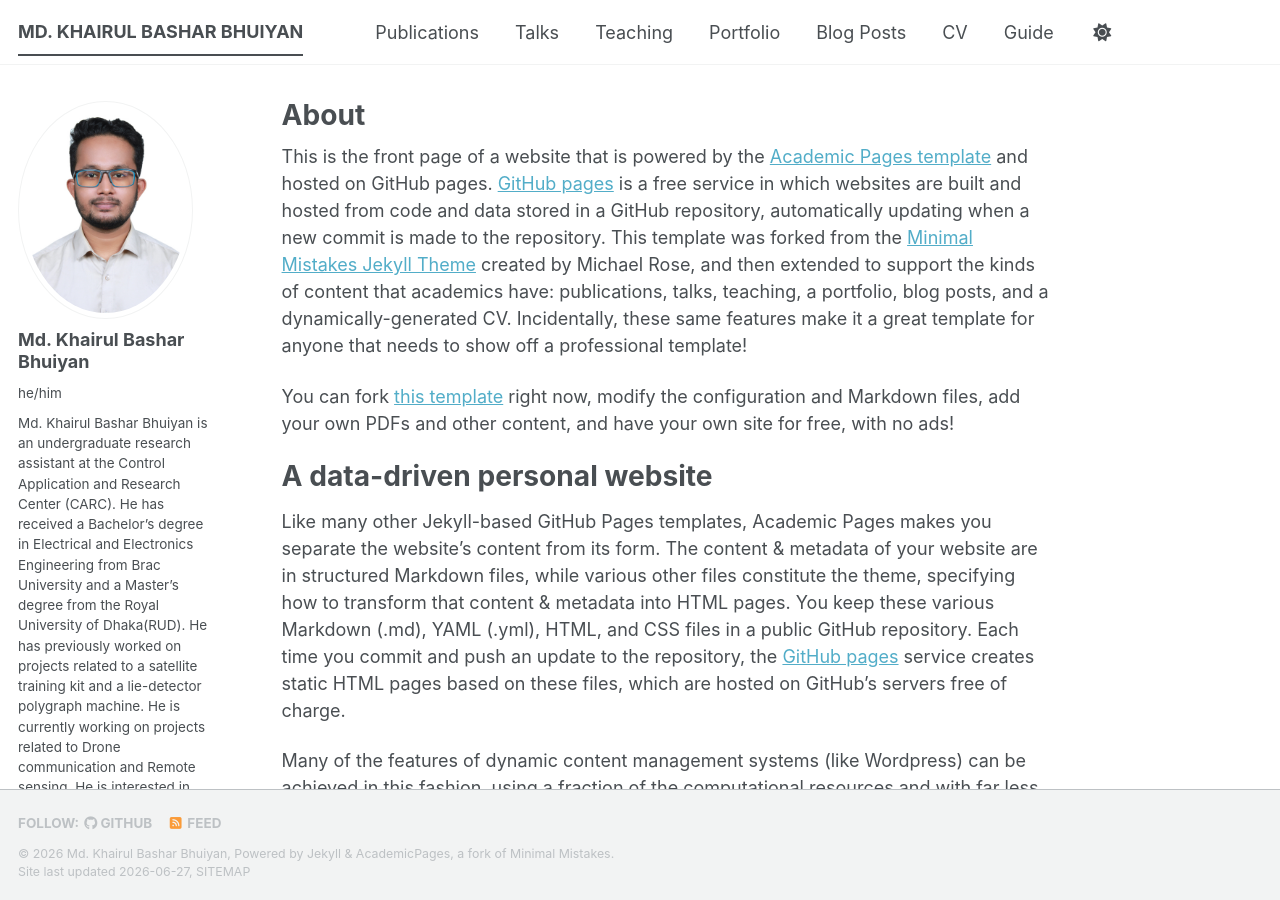
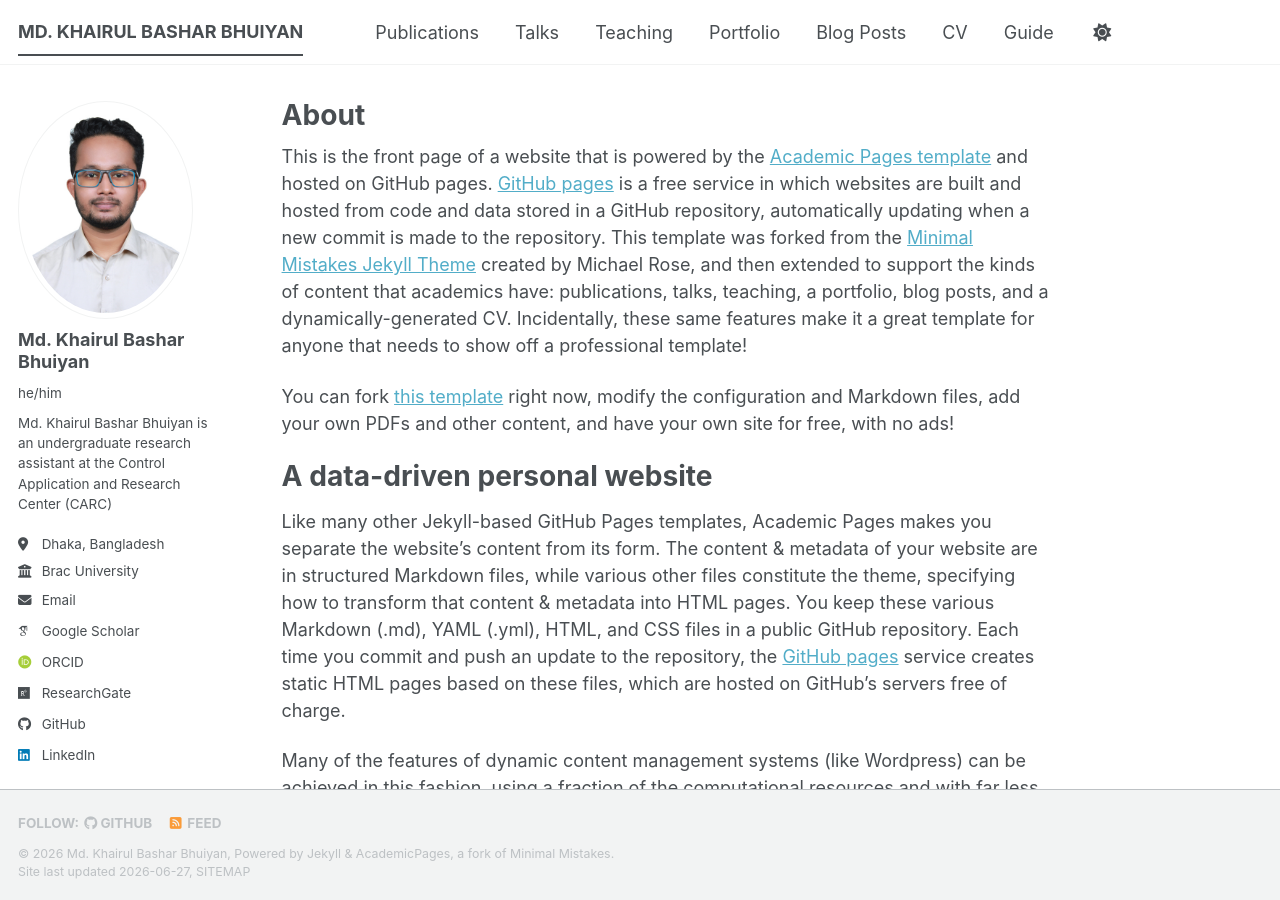
Before and after one commit to KBhuiyan13/kbashar13.github.io, a Jekyll site: the page built from _pages/about.md, in a window 1280 px wide and 900 px high. Built offline with Jekyll 4.4.1, drawn with Linux system fonts in a browser that asks for light colours; some web fonts are replaced; a script bundle is joined from its source files by our own code; library files that are not in the unit come from our copies; part of the change alters nothing that is shown.

Commit message:
Update _config.yml page

```diff
--- a/_config.yml
+++ b/_config.yml
@@ -26,7 +26,7 @@ author:
   avatar           : "profile.png"
   name             : "Md. Khairul Bashar Bhuiyan"
   pronouns         : "he/him"
-  bio              : "Md. Khairul Bashar Bhuiyan is an undergraduate research assistant at the Control Application and Research Center (CARC). He has received a Bachelor’s degree in Electrical and Electronics Engineering from Brac University and a Master’s degree from the Royal University of Dhaka(RUD). He has previously worked on projects related to a satellite training kit and a lie-detector polygraph machine. He is currently working on projects related to Drone communication and Remote sensing. He is interested in research fields such as Machine learning, IoT and satellite communication."
+  bio              : "Md. Khairul Bashar Bhuiyan is an undergraduate research assistant at the Control Application and Research Center (CARC)"
   location         : "Dhaka, Bangladesh"
   employer         : "Brac University"
   uri              : # URL
@@ -36,15 +36,8 @@ author:
   academia         : # URL
   arxiv            : # URL - Update with the correct link to your profile
   googlescholar    : "https://scholar.google.com/citations?user=j8KDfxUAAAAJ&hl=en"
-  inspire-hep      : # URL
-  impactstory      : # URL
   orcid            : "https://orcid.org/0009-0000-5968-1048"
-  semantic         : # URL
-  ssrn             : # URL
-  pubmed           : #URL
   researchgate     : "https://www.researchgate.net/profile/Md-Bhuiyan-101?ev=hdr_xprf"
-  scopus           : # URL
-  zotero           : # URL
 
 
   # Repositories and software development
@@ -56,31 +49,10 @@ author:
   stackoverflow    : # User number or user number and name (i.e., use "1" or "1/jeff-atwood")
 
   # Social media
-  artstation       : # Username
-  bluesky          : # Replace this with you Bluesky username
-  facebook         : # Username
-  flickr           : # Username
-  foursquare       : # Username
-  goodreads        : # Username
-  google_plus      : # Username
-  keybase          : # Username
-  instagram        : # Username
-  lastfm           : # Username
+
   linkedin         : "https://www.linkedin.com/in/khairul-bashar-399aab102"
-  mastodon         : # URL
-  medium           : # URL
-  pinterest        : # Username
-  soundcloud       : # Username
-  steam            : # Username
-  telegram         : # URL
   tumblr           : # Username
   twitter          : # Username for X / Twitter
-  vine             : # Username
-  weibo            : # Username
-  wikipedia        : # Username
-  xing             : # Username
-  youtube          : # Username
-  zhihu            : # Username
 
 # Publication Category - The following the list of publication categories and their headings
 publication_category:
```
Also changed, not shown: _publications/2009-10-01-paper-title-number-1.md (added).
